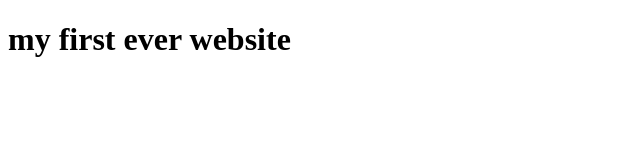
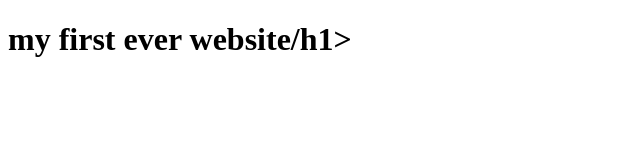
Before and after one commit to devkawsar/my-first-website, a plain HTML site: page index.html in a window 1280 px wide. Shown: the full height of the page, 0-640 px from the left. Drawn offline with Linux system fonts and the light colour scheme.

Commit message:
first commit

```diff
--- a/index.html
+++ b/index.html
@@ -6,6 +6,6 @@
     <title>Document</title>
 </head>
 <body>
-    <h1>my first ever website</h1>
+    <h1>my first ever website/h1>
 </body>
 </html>
```
